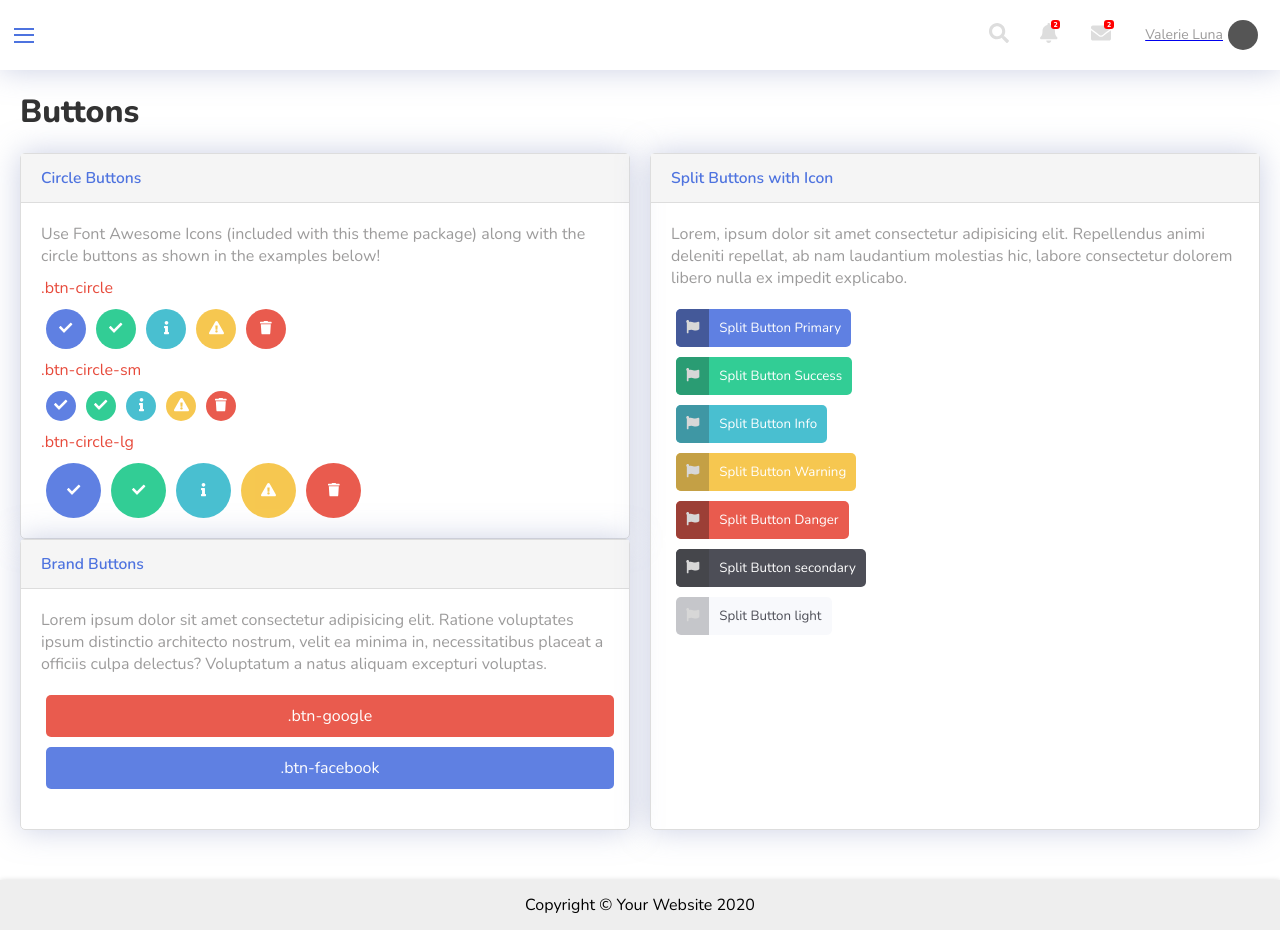
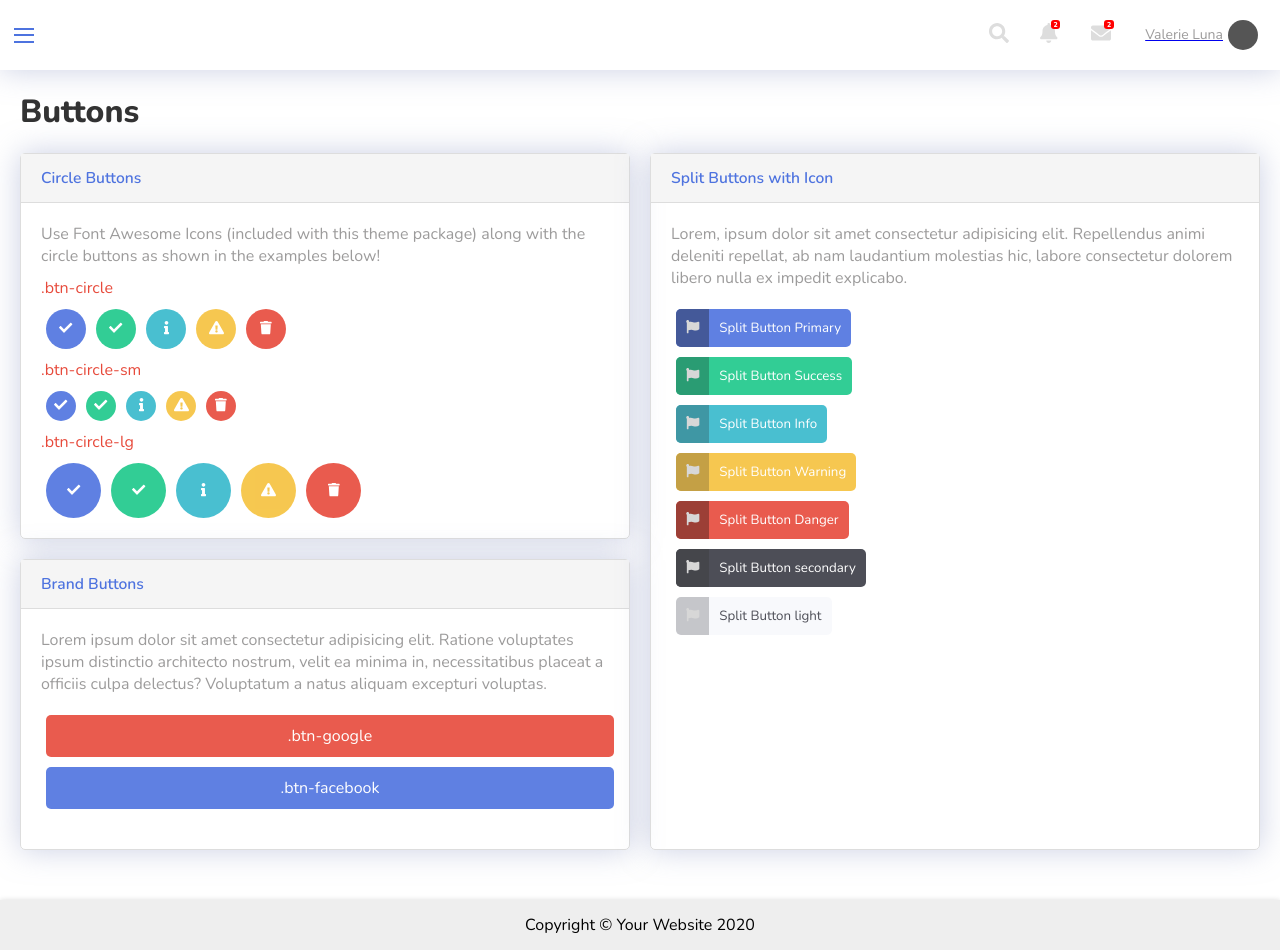
Before and after one commit to RobertLigman/sb-admin-2-clone, a React (Create React App) app: page /buttons in a window 1280 px wide. Built offline with nearby package versions, Linux system fonts and the light colour scheme.

Commit message:
add gap between cards in subpage buttons

```diff
--- a/src/components/Card.css
+++ b/src/components/Card.css
@@ -4,6 +4,11 @@
     font-size: 0.65rem;
     margin: 20px 0;
     box-shadow: 0px 0px 30px 0px rgba(151, 161, 201, 0.5);
+}
+
+.Card-container {
+    display: grid;
+    gap: 20px;
 }
 
 .Card-header {
```
